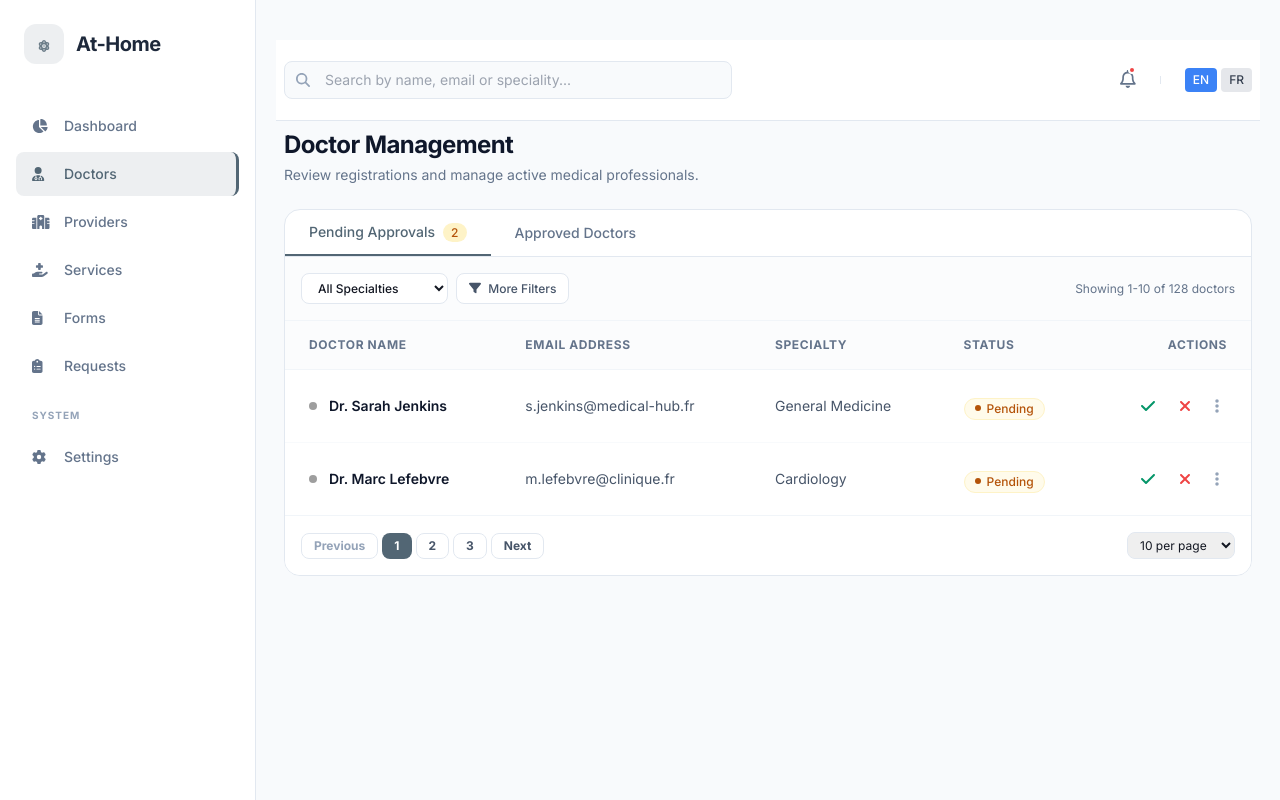
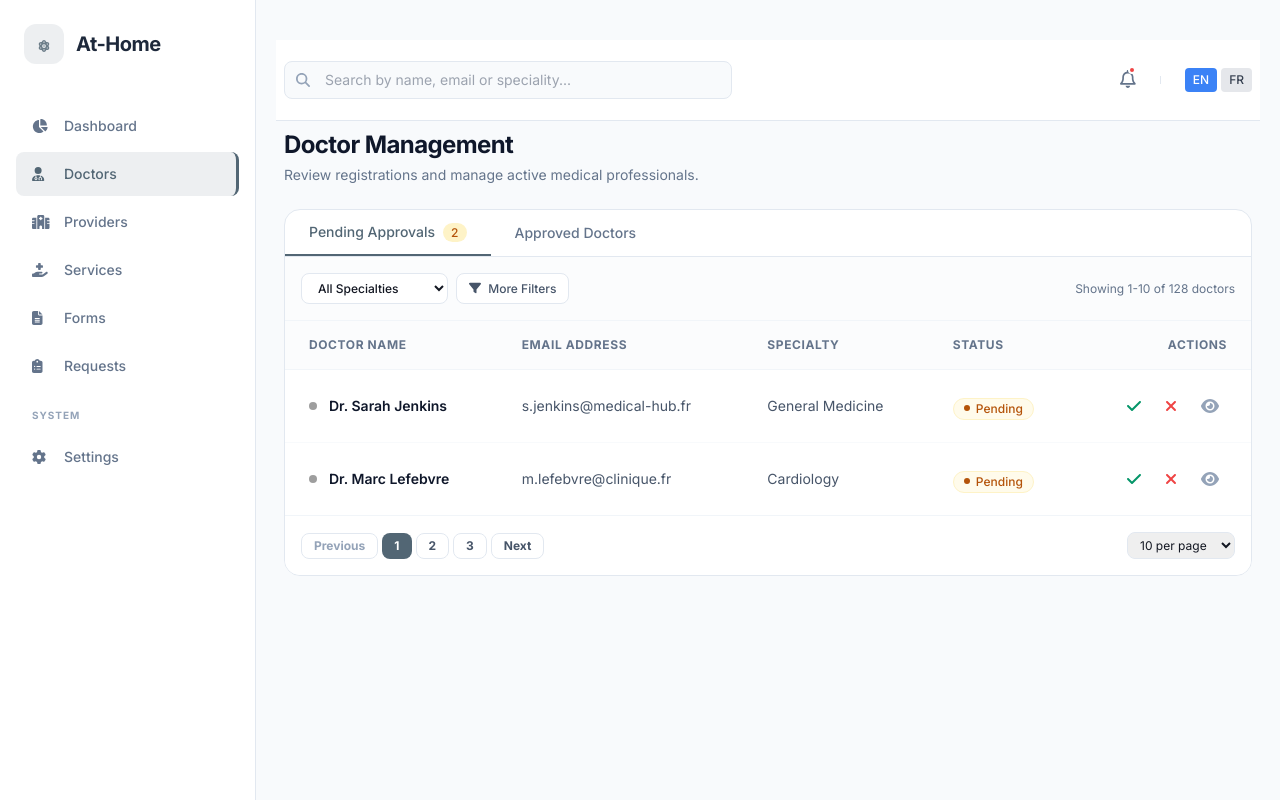
Before and after one commit to Mayuri2502/at-home-healthcare-admin-react, a React (Create React App) app: page /doctors in a window 1280 px wide. Shown: the top 800 px of the page. Built offline with nearby package versions, Linux system fonts and the light colour scheme; sample sign-in values are in the browser's storage; grey boxes are pictures that could not be loaded.

Commit message:
Replace Doctors module Action column three dots to eye icon for view details.

```diff
--- a/src/components/doctors/DoctorsTable.tsx
+++ b/src/components/doctors/DoctorsTable.tsx
@@ -195,7 +195,7 @@ const DoctorsTable = ({ onApprove, onReject, onView }: DoctorsTableProps) => {
                         title="View Details"
                         className="p-2 text-slate-400 hover:bg-slate-100 rounded-lg transition-colors"
                       >
-                        <i className="fa-solid fa-ellipsis-vertical"></i>
+                        <i className="fa-solid fa-eye"></i>
                       </button>
                     </div>
                   </td>
```
Also changed, not shown: 2 other files (tests, documents, lock files or other folders).
